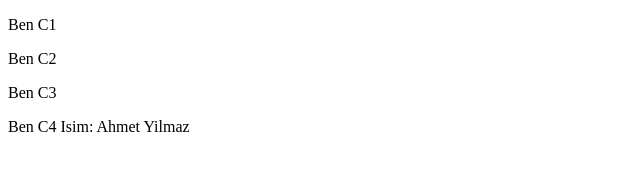
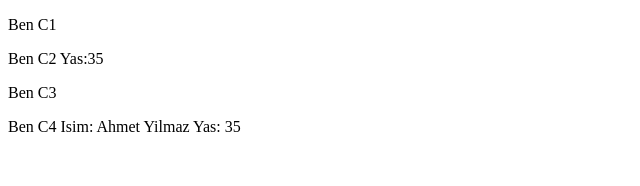
Before and after one commit to OrkhanAsgarov/ders14, a React (Create React App) app: page / in a window 1280 px wide. Shown: the top 186 px of the page, without its empty margins (0-640 px from the left). Built offline with nearby package versions, Linux system fonts and the light colour scheme.

Commit message:
usecontext kullanimi 5-6 asama

```diff
--- a/src/App.js
+++ b/src/App.js
@@ -1,13 +1,18 @@
 import React, { useState } from "react";
 import C1 from "./C1";
+import { OrtakBaglam1 } from './contexts/OrtakBaglam1';
+
 
 
 function App() {
   const [isim, isimGuncelle] = useState("Ahmet Yilmaz");
+  const [yas, iyasGuncelle] = useState(35);
 
   return (
     <>
-      <C1 v1={isim} />
+      <OrtakBaglam1.Provider value={yas}>
+        <C1 v1={isim} />
+      </OrtakBaglam1.Provider>
     </>
   );
 };
--- a/src/C2.js
+++ b/src/C2.js
@@ -1,9 +1,12 @@
+import { useContext } from "react";
 import C3 from "./C3";
+import { OrtakBaglam1 } from "./contexts/OrtakBaglam1";
 
 function C2(props) {
+    const yas = useContext(OrtakBaglam1);
     return (
         <>
-            <p>Ben C2</p>
+            <p>Ben C2 Yas:{yas}</p>
             <C3 prop1={props.isim} />
         </>
     );
--- a/src/C4.js
+++ b/src/C4.js
@@ -1,7 +1,11 @@
-function C4({isim}) {
+import { useContext } from "react";
+import {OrtakBaglam1} from "./contexts/OrtakBaglam1"
+
+function C4({ isim }) {
+    const yas = useContext(OrtakBaglam1);
     return (
         <>
-            <p>Ben C4 Isim: {isim}</p>
+            <p>Ben C4 Isim: {isim} Yas: {yas}</p>
         </>
     );
 }
--- /dev/null
+++ b/src/contexts/OrtakBaglam1.js
@@ -0,0 +1,5 @@
+import { createContext } from "react";
+
+const OrtakBaglam1 = createContext();
+
+export {OrtakBaglam1};
```
